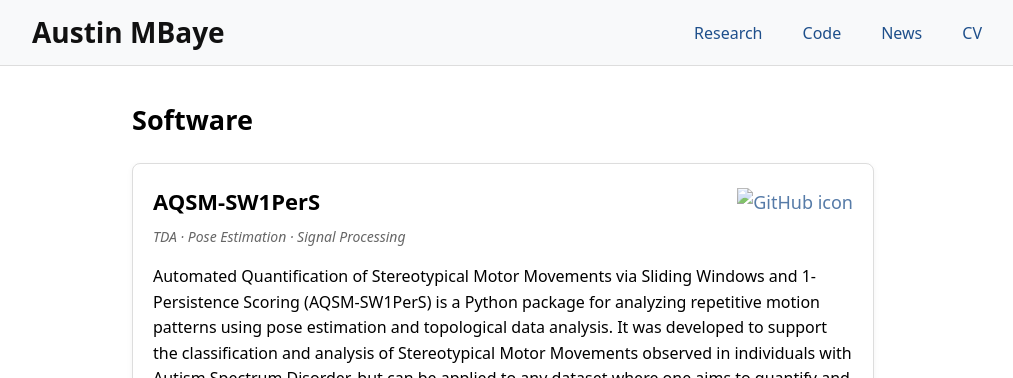
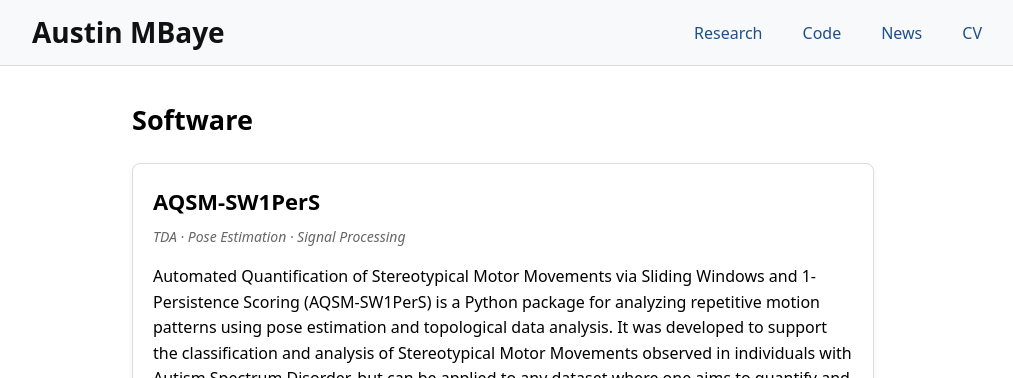
Before and after one commit to ambaye15/ambaye15.github.io, a Jekyll site: the page built from code.html, in a window 1280 px wide. Shown: the top 378 px of the page, without its empty margins (128-1141 px from the left). Built offline with Jekyll 4.4.1, drawn with Linux system fonts in a browser that asks for light colours.

Commit message:
Update code.html

```diff
--- a/code.html
+++ b/code.html
@@ -15,8 +15,6 @@ permalink: /code/
   <div class="code-entry">
     <div class="code-header">
       <h2 class="code-title">AQSM-SW1PerS</h2>
-      <a class="github-icon" href="https://github.com/ambaye15/AQSM_SW1PerS" target="_blank" title="GitHub Repo">
-        <img src="{{ site.baseurl }}/assets/icons/github.svg" alt="GitHub icon">
       </a>
     </div>
 
```
